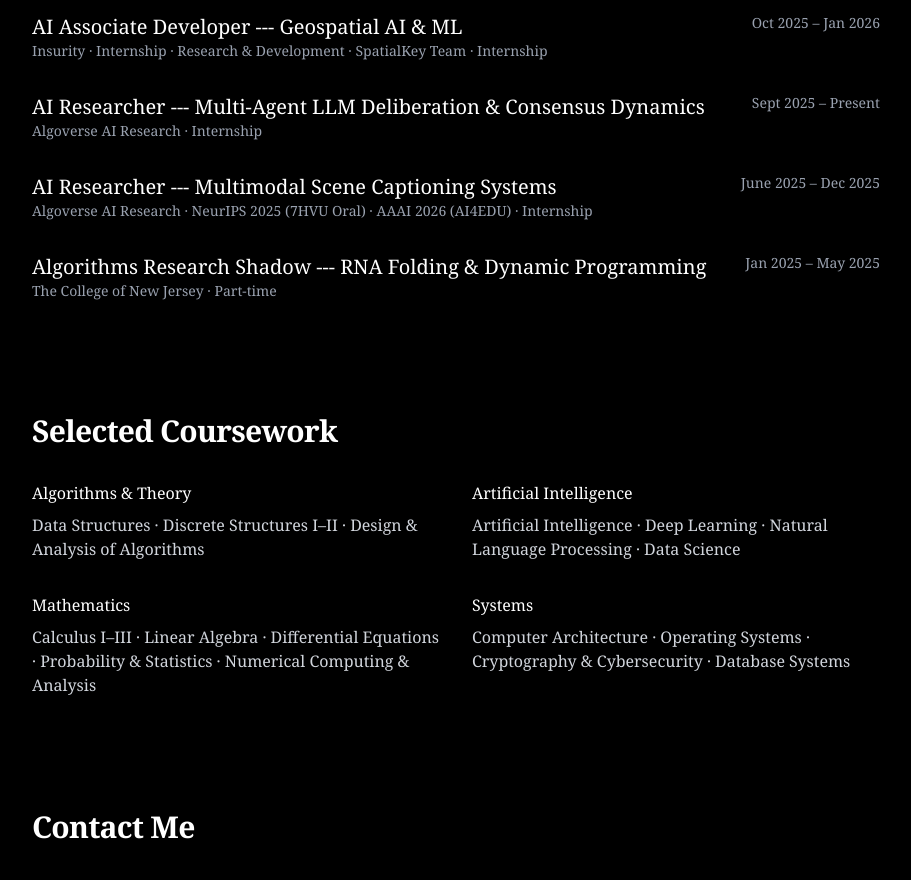
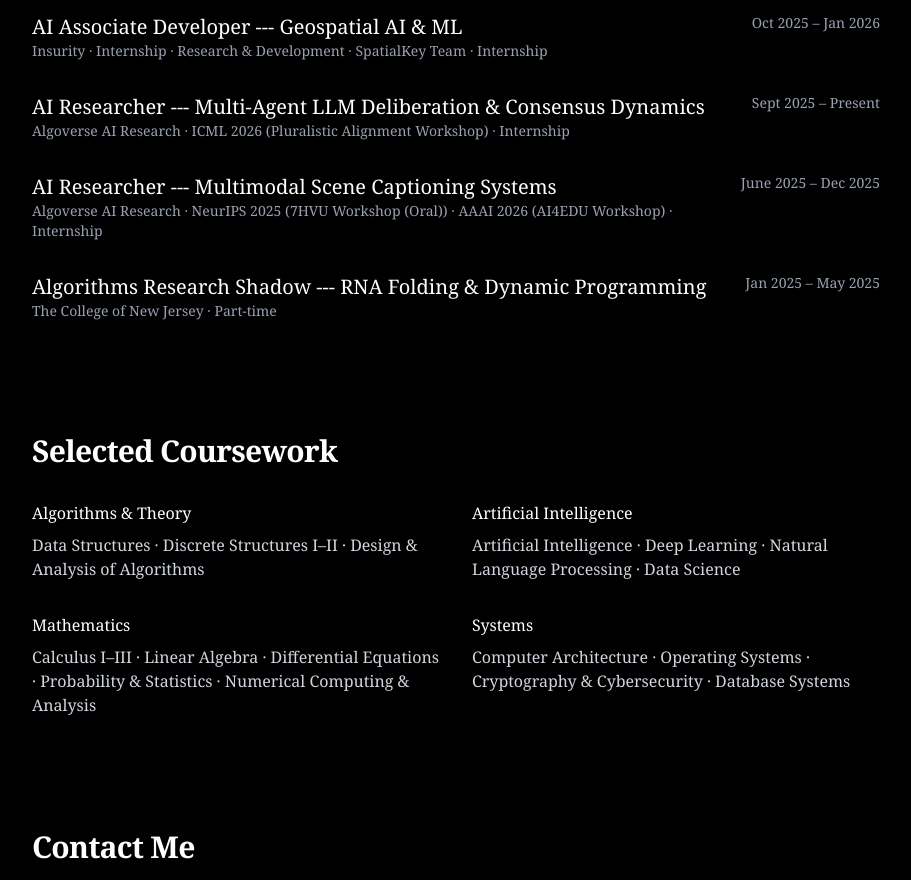
Before and after one commit to priyadp1/Website, a Next.js app in the folder prisha-portfolio/: page / in a window 1280 px wide. Shown: the part 960-1840 px from the top of the page, without its empty margins (184-1095 px from the left). Built offline with nearby package versions, Linux system fonts and the light colour scheme.

Commit message:
Added pluralistic alignment acceptance

```diff
--- a/prisha-portfolio/src/app/page.tsx
+++ b/prisha-portfolio/src/app/page.tsx
@@ -106,7 +106,7 @@
                 AI Researcher --- Multi-Agent LLM Deliberation & Consensus Dynamics
               </h3>
               <p className="text-sm text-gray-400">
-                Algoverse AI Research · Internship
+                Algoverse AI Research · ICML 2026 (Pluralistic Alignment Workshop) · Internship
               </p>
             </div>
             <span className="text-sm text-gray-400 whitespace-nowrap">
@@ -121,7 +121,7 @@
                 AI Researcher --- Multimodal Scene Captioning Systems
               </h3>
               <p className="text-sm text-gray-400">
-                Algoverse AI Research · NeurIPS 2025 (7HVU Oral) · AAAI 2026 (AI4EDU) · Internship
+                Algoverse AI Research · NeurIPS 2025 (7HVU Workshop (Oral)) · AAAI 2026 (AI4EDU Workshop) · Internship
               </p>
             </div>
             <span className="text-sm text-gray-400 whitespace-nowrap">
```
Also changed, not shown: 2 other files (tests, documents, lock files or other folders).
